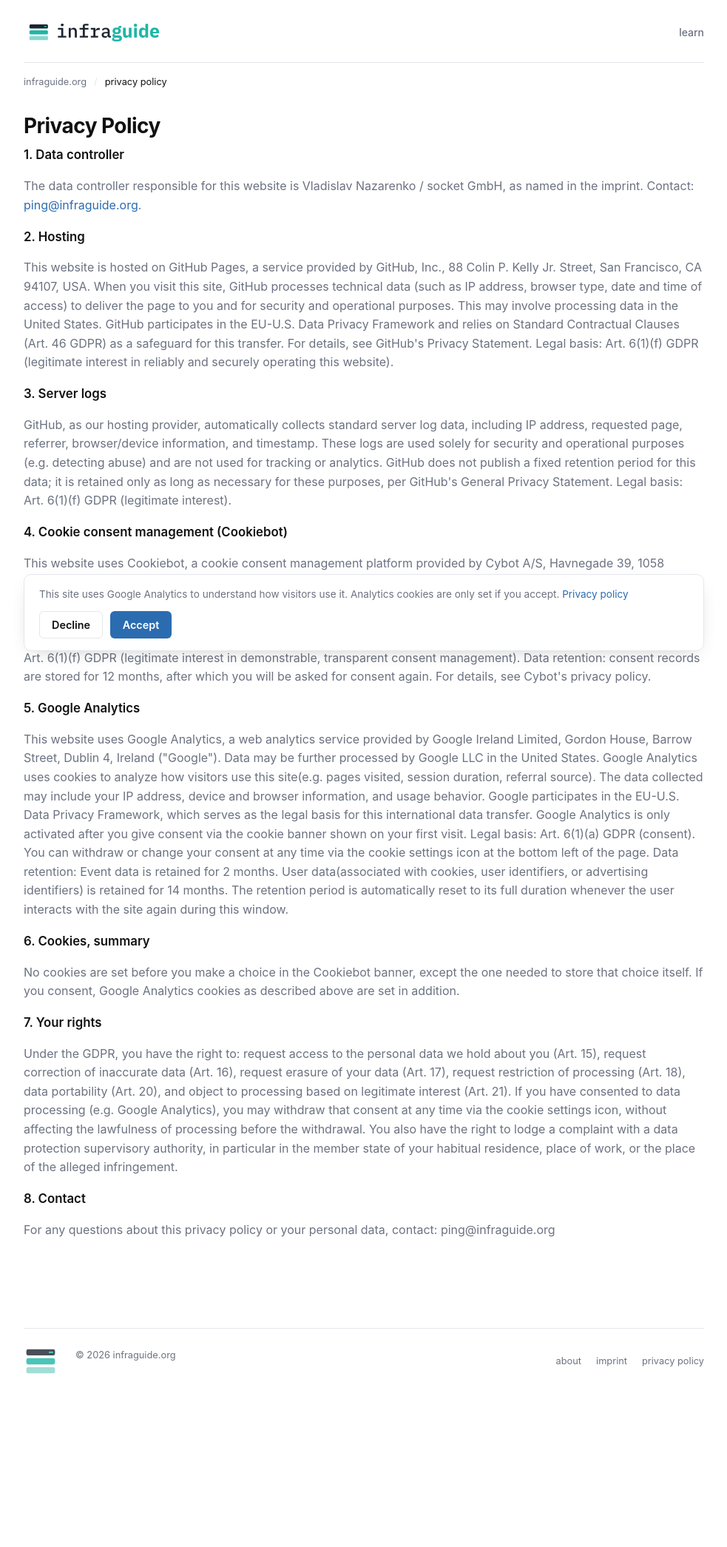
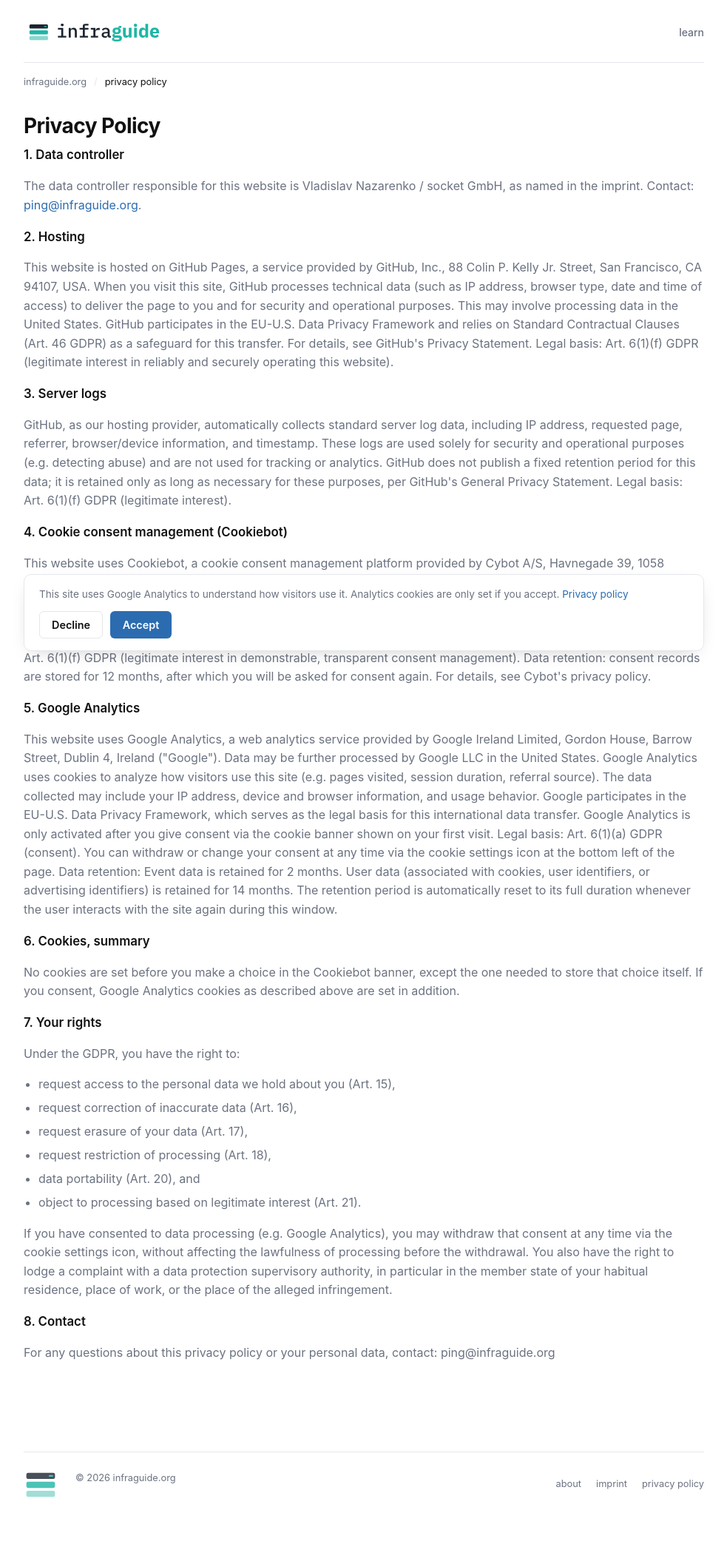
Before and after one commit to codecap/infraguide, a Jekyll site: the page built from privacy/index.md, in a window 1280 px wide. Shown: the whole page at 74% size, without its empty margins (148-1131 px from the left). Built offline with Jekyll 4.4.1, drawn with Linux system fonts in a browser that asks for light colours; before the commit the page ends 1924 px from its top, so only the background shows below that.

Commit message:
Fix markup/content issues found in review
- Remove dangling </div> left over in the OpenStack cheat sheet
- Remove stray <br> artifact in about page
- Fix missing spaces before parentheses in privacy policy
- Convert the GDPR rights list to a real <ul>, with matching CSS
  (the global reset had zeroed out default list padding)

Co-Authored-By: Claude Sonnet 5 <noreply@anthropic.com>

```diff
--- a/assets/style.css
+++ b/assets/style.css
@@ -132,6 +132,16 @@ h2 {
 p {
   margin-bottom: 1rem;
   color: var(--color-muted);
+}
+
+ul {
+  padding-left: 1.25rem;
+  margin-bottom: 1rem;
+  color: var(--color-muted);
+}
+
+li {
+  margin-bottom: 0.4rem;
 }
 
 a {
--- a/privacy/index.md
+++ b/privacy/index.md
@@ -69,7 +69,7 @@ breadcrumbs:
   ("Google"). Data may be further processed by Google LLC in the United
   States.
 
-  Google Analytics uses cookies to analyze how visitors use this site(e.g. pages
+  Google Analytics uses cookies to analyze how visitors use this site (e.g. pages
   visited, session duration, referral source). The data collected may include
   your IP address, device and browser information, and usage behavior. Google
   participates in the EU-U.S. Data Privacy Framework, which serves as the legal
@@ -83,7 +83,7 @@ breadcrumbs:
   You can withdraw or change your consent at any time via the cookie settings
   icon at the bottom left of the page.
 
-  Data retention: Event data is retained for 2 months. User data(associated with
+  Data retention: Event data is retained for 2 months. User data (associated with
   cookies, user identifiers, or advertising identifiers) is retained for 14
   months. The retention period is automatically reset to its full duration
   whenever the user interacts with the site again during this window.
@@ -97,14 +97,16 @@ breadcrumbs:
   <h2>7. Your rights</h2>
   <p>
   Under the GDPR, you have the right to:
-
-      request access to the personal data we hold about you (Art. 15),
-      request correction of inaccurate data (Art. 16),
-      request erasure of your data (Art. 17),
-      request restriction of processing (Art. 18),
-      data portability (Art. 20), and
-      object to processing based on legitimate interest (Art. 21).
-
+  </p>
+  <ul>
+    <li>request access to the personal data we hold about you (Art. 15),</li>
+    <li>request correction of inaccurate data (Art. 16),</li>
+    <li>request erasure of your data (Art. 17),</li>
+    <li>request restriction of processing (Art. 18),</li>
+    <li>data portability (Art. 20), and</li>
+    <li>object to processing based on legitimate interest (Art. 21).</li>
+  </ul>
+  <p>
   If you have consented to data processing (e.g. Google Analytics), you may
   withdraw that consent at any time via the cookie settings icon, without
   affecting the lawfulness of processing before the withdrawal.
```
Also changed, not shown: about/index.md (+1 -1 lines), cheat-sheets/openstack/index.md (+0 -2 lines).
